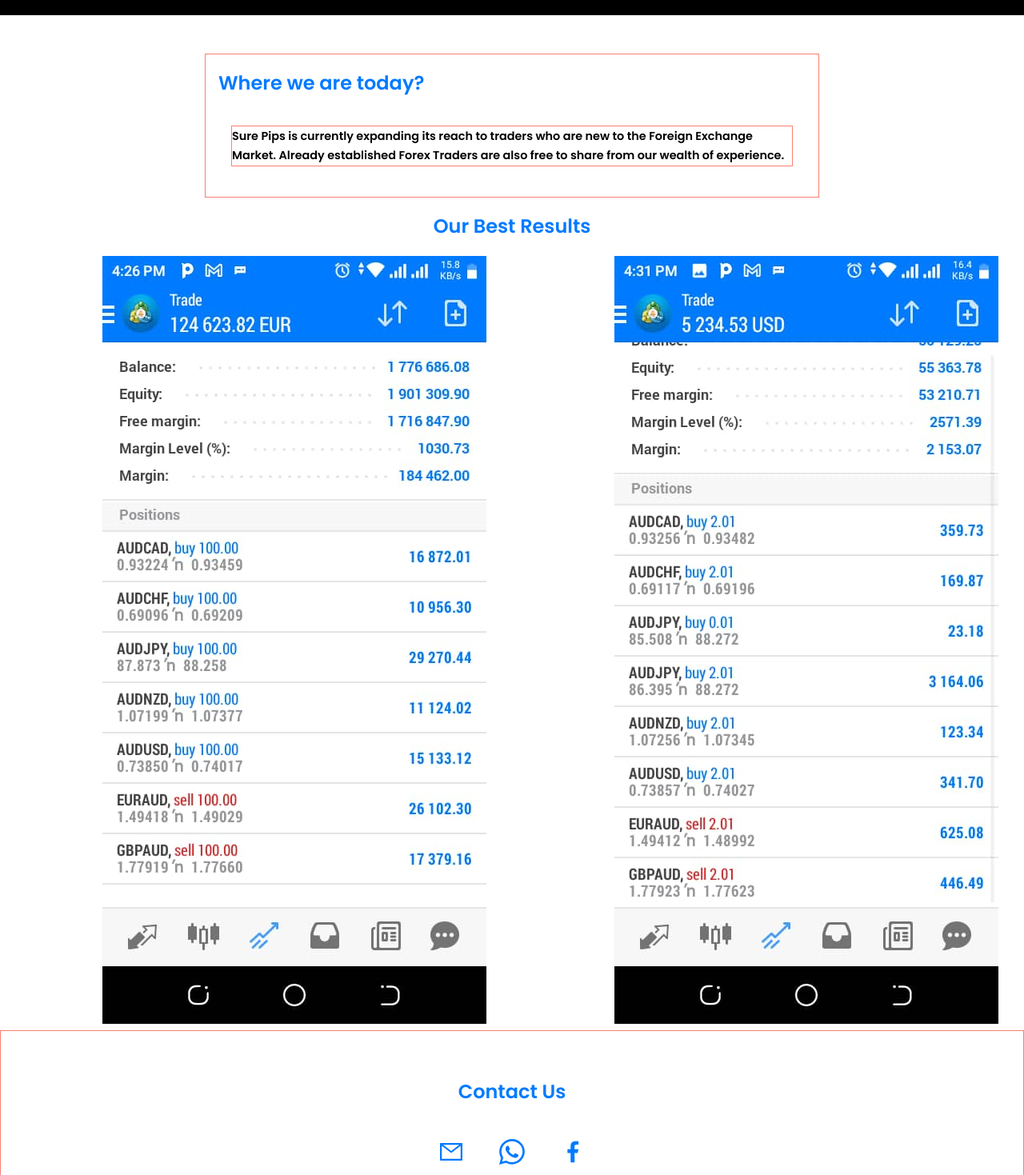
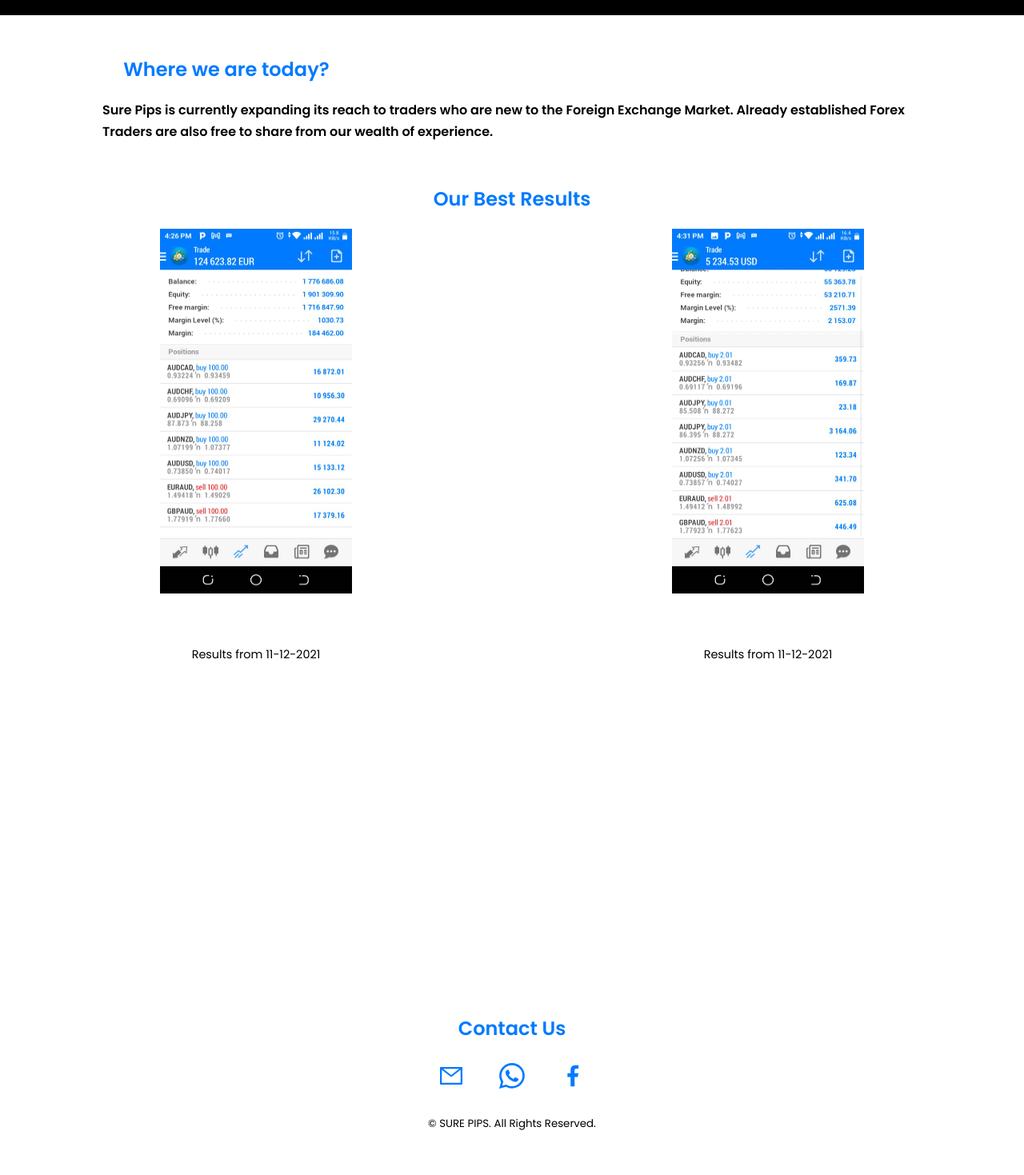
Before and after one commit to matthewemeh/sure-pips, a React (Create React App) app: page /history in a window 1280 px wide. Shown: the part 61-1530 px from the top of the page at 80% size. Built offline with nearby package versions, Linux system fonts and the light colour scheme.

Commit message:
made changes to home, history, about

```diff
--- a/src/Pages/About/About.css
+++ b/src/Pages/About/About.css
@@ -0,0 +1,30 @@
+.about {
+  margin-top: 10%;
+  text-align: center;
+}
+
+.about__image {
+  width: 100%;
+  margin-bottom: 5%;
+  padding: 5% 0;
+  display: grid;
+  place-items: center;
+}
+
+.about__image img {
+  width: 40%;
+  aspect-ratio: 1/1;
+  border-radius: 50%;
+  filter: brightness(1.5);
+  box-shadow: 0 0 10px #007aff;
+}
+
+.about__header {
+  color: var(--primary-color);
+}
+
+.about__content {
+  text-align: justify;
+  padding: 1rem 3rem;
+  line-height: 2rem;
+}
--- a/src/Pages/About/About.jsx
+++ b/src/Pages/About/About.jsx
@@ -1,8 +1,34 @@
 import React from 'react';
 import './About.css';
+import pioneer from '../../assets/pioneer.png';
 
 const About = () => {
-  return <h1 id='about'>About Page</h1>;
+  return (
+    <section className='about'>
+      <div className='about__image'>
+        <img src={pioneer} alt='image of author' />
+      </div>
+
+      <p className='about__header'>
+        About the Pioneer - <b>Mr. Emeh Matthew Emeh</b>
+      </p>
+
+      <p className='about__content'>
+        A product of well balanced training on the nature of the Foreign Exchange Market. A former
+        banker with over two decades of experience, as well as over a decade of hands-on experience
+        in Forex trading. Mr. Matthew is often motivated by his desire to put an end to the
+        deception that goes on in the Foreign Exchange Market caused by misfits who have continued
+        to swindle and misdirect promising traders, channeling them away from their main course of
+        business. Forex is basically about the exchange of currency and not necessarily about
+        charts. Mr. Matthew is a firm enforcer of the opinion that charts are basically roadmaps,
+        and that without an adequate knowledge of the strengths and weaknesses of the various
+        currencies, charts could become an absolute waste of time. He launched the Sure Pips
+        E-Commerce Platform with a view to showing potential traders the perfect directions to
+        achieve success in the Foreign Exchange Market - this, he believes is the primary objective
+        of his initiative.
+      </p>
+    </section>
+  );
 };
 
 export default About;
--- a/src/Pages/History/History.css
+++ b/src/Pages/History/History.css
@@ -1,42 +1,63 @@
 .history {
-  margin-top: 10%;
+  margin: 10% 0 30%;
   text-align: center;
 }
 
-.history h4 {
+.history__header h2 {
+  padding-left: 1%;
+}
+
+.history__header h4 {
   margin-bottom: 5%;
-  border: 1px solid salmon;
 }
 
 .history__header {
+  margin: 0 10%;
+  width: 80%;
   text-align: left;
-  margin: 0 20%;
-  border: 1px solid salmon;
-  width: fit-content;
 }
 
-.results {
+.history__results {
   display: grid;
   grid-template-columns: repeat(2, 1fr);
 }
 
-.results div {
-  margin: 0 20%;
+.history__results img {
+  width: 50%;
+  aspect-ratio: 1/2;
+  padding-bottom: 5%;
+}
+
+.history__results div {
+  margin: auto;
 }
 
 .history__body {
 }
 
-.history article {
-}
-
 /* ================ MEDIA QUERIES (MEDIUM DEVICES) ================= */
 @media screen and (max-width: 1024px) {
-  .results {
+  .history {
+    margin-top: 15%;
+  }
+
+  .history__results {
     grid-template-columns: 1fr;
+    row-gap: 5%;
+  }
+
+  .history__header h2 {
+    padding-left: 2%;
   }
 }
 
 /* ================ MEDIA QUERIES (SMALL DEVICES) ================= */
 @media screen and (max-width: 600px) {
+  .history {
+    margin-top: 20%;
+  }
+
+  .history__header h2 {
+    padding-left: 3%;
+  }
 }
--- a/src/Pages/History/History.jsx
+++ b/src/Pages/History/History.jsx
@@ -5,8 +5,8 @@
 
 const History = () => {
   const bestResults = [
-    { id: 1, image: Result1 },
-    { id: 2, image: Result2 },
+    { id: 1, image: Result1, date: '11-12-2021' },
+    { id: 2, image: Result2, date: '11-12-2021' },
   ];
   return (
     <section className='history'>
@@ -23,10 +23,11 @@
       <h2>Our Best Results</h2>
 
       <article className='history__body'>
-        <div className='results'>
+        <div className='history__results'>
           {bestResults.map(result => (
             <div key={result.id}>
               <img src={result.image} alt={`result ${result.id}`} />
+              <p>{`Results from ${result.date}`}</p>
             </div>
           ))}
         </div>
--- a/src/Pages/Home/Home.css
+++ b/src/Pages/Home/Home.css
@@ -0,0 +1,76 @@
+.header {
+  text-align: center;
+}
+
+section h1 {
+  color: var(--color-white);
+  font-size: 2rem;
+  margin-bottom: 0.8rem;
+}
+
+section p {
+  font-size: 0.9rem;
+  margin: 2rem;
+}
+
+section h2,
+h3 {
+  color: var(--primary-color);
+  margin: 1rem;
+}
+
+section h5 {
+  font-weight: lighter;
+  color: var(--color-white);
+}
+
+.header__image {
+  background-image: linear-gradient(10deg, rgba(0, 0, 0, 0.6), rgba(0, 0, 0, 0.6)),
+    url(../../assets/welcome.jpg);
+  background-size: cover;
+  text-align: center;
+  padding: 20%;
+}
+
+.header__container {
+  width: 50%;
+  height: 90vh;
+  margin-bottom: 2rem;
+}
+
+.header__results {
+  text-align: center;
+}
+
+.header__result {
+  width: 100%;
+  height: 93%;
+  overflow: hidden;
+  display: grid;
+  place-items: center;
+}
+
+.header__result img {
+  width: 50%;
+  aspect-ratio: 1/2;
+  padding-bottom: 20%;
+}
+
+.swiper-pagination-clickable .swiper-pagination-bullet {
+  background: var(--primary-color);
+  transition: var(--transition);
+}
+
+/* ================ MEDIA QUERIES (MEDIUM DEVICES) ================= */
+@media screen and (max-width: 1024px) {
+  .header__result img {
+    width: 70%;
+  }
+}
+
+/* ================ MEDIA QUERIES (SMALL DEVICES) ================= */
+@media screen and (max-width: 600px) {
+  .header__result img {
+    width: 100%;
+  }
+}
--- a/src/Pages/Home/Home.jsx
+++ b/src/Pages/Home/Home.jsx
@@ -1,11 +1,57 @@
 import React from 'react';
 import './Home.css';
-import Header from '../../components/Header/Header';
+import Result1 from '../../assets/Result1.jpg';
+import Result2 from '../../assets/Result2.jpg';
+import { Pagination } from 'swiper';
+import { Swiper, SwiperSlide } from 'swiper/react';
+import 'swiper/css';
+import 'swiper/css/pagination';
 
 const Home = () => {
+  const results = [
+    { id: 1, image: Result1 },
+    { id: 2, image: Result2 },
+  ];
+
   return (
-    <section id='home'>
-      <Header />
+    <section className='header'>
+      <div className='header__image'>
+        <h1>SURE PIPS</h1>
+
+        <h5>
+          <i>The most reliable source for currency signals...</i>
+        </h5>
+      </div>
+
+      <h2>- Our Mission -</h2>
+
+      <p>
+        <i>
+          At Sure Pips, we offer a perfect guide into the Foreign Exchange market by providing
+          expertly sourced trading signals (pips) and a variety of tools to assist traders and guide
+          our customers away from false insights and wrong sources. Our premium social media forums
+          are also available to ensure adequate assistance for all our customers . At Sure Pips, we
+          mean business
+        </i>
+      </p>
+
+      <h3>Let our results do the talking...</h3>
+
+      <Swiper
+        className='header__container'
+        modules={[Pagination]}
+        spaceBetween={10}
+        slidesPerView={1}
+        pagination={{ clickable: true }}
+      >
+        {results.map(result => (
+          <SwiperSlide key={result.id} className='header__results'>
+            <div className='header__result'>
+              <img src={result.image} alt={`image_${result.id}`} />
+            </div>
+          </SwiperSlide>
+        ))}
+      </Swiper>
     </section>
   );
 };
--- a/src/components/Footer/Footer.css
+++ b/src/components/Footer/Footer.css
@@ -1,13 +1,12 @@
 footer {
-  border: 1px solid #fa8072;
   text-align: center;
   margin: auto;
-  padding: 2rem;
+  padding: 0.7rem;
 }
 
 footer h2 {
   color: var(--primary-color);
-  padding: 1.5rem;
+  padding: 0.5rem;
   text-align: center;
 }
 
@@ -21,7 +20,7 @@
   display: flex;
   justify-content: center;
   gap: 1rem;
-  margin-bottom: 2rem;
+  margin-bottom: 1rem;
 }
 
 .footer__socials a {
@@ -38,6 +37,6 @@
 }
 
 .footer__copyright {
-  margin-bottom: 4rem;
+  margin-bottom: 2rem;
   color: #000;
 }
--- a/src/components/Header/Header.css
+++ /dev/null
@@ -1,57 +0,0 @@
-.header {
-  text-align: center;
-}
-
-section h1 {
-  color: var(--color-white);
-  font-size: 2rem;
-  margin-bottom: 0.8rem;
-}
-
-section h4 {
-  font-size: 0.9rem;
-  margin: 2rem;
-}
-
-section h2,
-h3 {
-  color: var(--primary-color);
-  margin: 1rem;
-}
-
-section h5 {
-  font-weight: lighter;
-  color: var(--color-white);
-}
-
-.header__image {
-  background-image: linear-gradient(10deg, rgba(0, 0, 0, 0.6), rgba(0, 0, 0, 0.6)),
-    url(../../assets/welcome.jpg);
-  background-size: cover;
-  text-align: center;
-  padding: 20%;
-}
-
-.header__container {
-  width: 50%;
-  height: 90vh;
-  margin-bottom: 2rem;
-}
-
-.header__results {
-  text-align: center;
-  border: 1px dashed black;
-  /* padding: 10%; */
-}
-
-.header__result {
-  width: 50%;
-  height: 100%;
-  border: 1px dashed red;
-  margin: 5% auto;
-}
-
-.swiper-pagination-clickable .swiper-pagination-bullet {
-  background: var(--primary-color);
-  transition: var(--transition);
-}
--- a/src/components/Header/Header.jsx
+++ /dev/null
@@ -1,65 +0,0 @@
-import React from 'react';
-import './Header.css';
-import Result1 from '../../assets/Result1.jpg';
-import Result2 from '../../assets/Result2.jpg';
-import { Pagination } from 'swiper';
-import { Swiper, SwiperSlide } from 'swiper/react';
-import 'swiper/css';
-import 'swiper/css/pagination';
-
-const Header = () => {
-  const results = [
-    { id: 1, image: Result1 },
-    { id: 2, image: Result2 },
-  ];
-
-  return (
-    <section className='header'>
-      <div className='header__image'>
-        <h1>SURE PIPS</h1>
-
-        <h5>
-          <i>The most reliable source for currency signals...</i>
-        </h5>
-      </div>
-
-      <h2>- Our Mission -</h2>
-
-      <h4>
-        <i>
-          At Sure Pips, we offer a perfect guide into the Foreign Exchange market by providing
-          expertly sourced trading signals (pips) and a variety of tools to assist traders and guide
-          our customers away from false insights and wrong sources. Our premium social media forums
-          are also available to ensure adequate assistance for all our customers . At Sure Pips, we
-          mean business
-        </i>
-      </h4>
-
-      <h3>Let our results do the talking...</h3>
-
-      <Swiper
-        className='header__container'
-        modules={[Pagination]}
-        spaceBetween={10}
-        slidesPerView={1}
-        pagination={{ clickable: true }}
-      >
-        {results.map(result => (
-          <SwiperSlide key={result.id} className='header__results'>
-            <div
-              className='header__result'
-              style={{
-                backgroundImage: `url(${result.image})`,
-                backgroundSize: 'cover',
-                padding: '50%',
-                width: '100%',
-              }}
-            />
-          </SwiperSlide>
-        ))}
-      </Swiper>
-    </section>
-  );
-};
-
-export default Header;
--- a/src/components/Navigation/Navigation.css
+++ b/src/components/Navigation/Navigation.css
@@ -6,6 +6,7 @@
   width: 100%;
   position: fixed;
   top: 0;
+  z-index: 2;
 }
 
 .navigation__intro {
```
